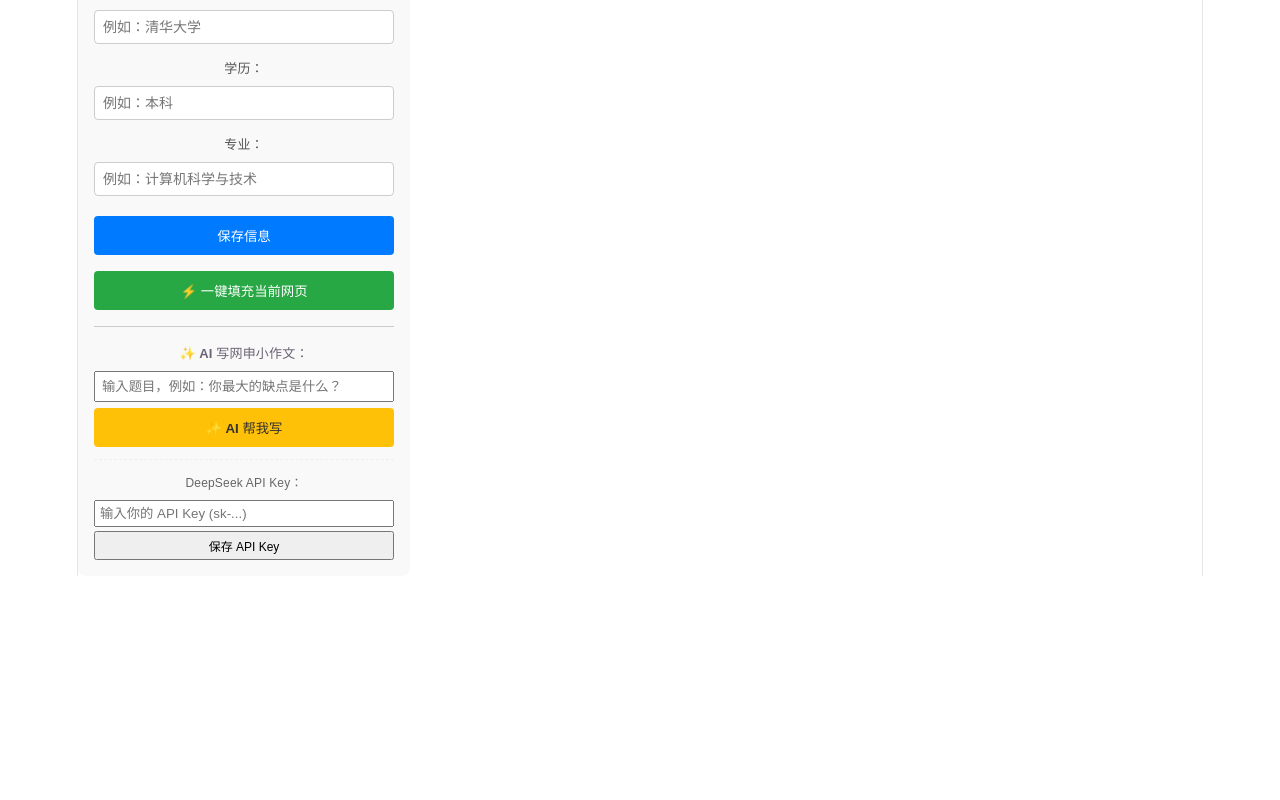
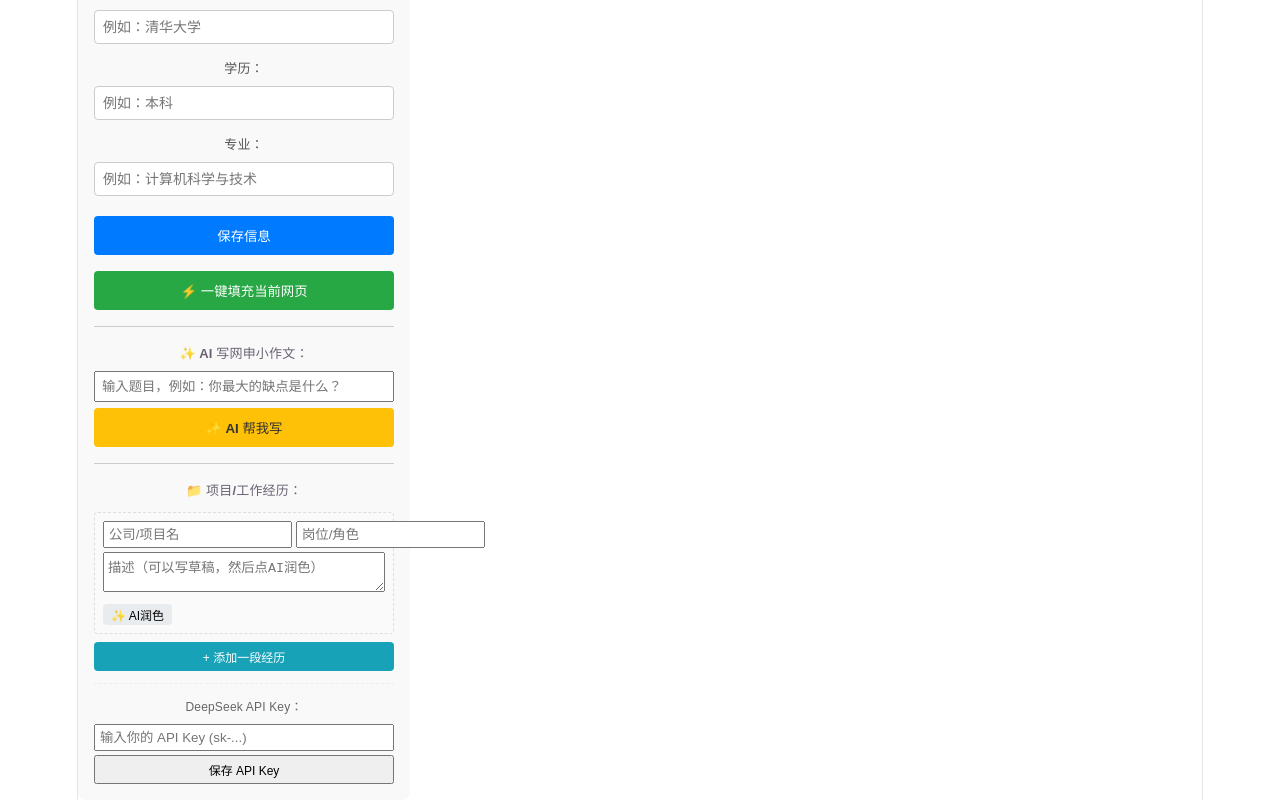
Before and after one commit to ai-code-Yang/recruit-form-auto-fill, a React (Vite) app: page / in a window 1280 px wide. Shown: the part 636-1436 px from the top of the page. Before the commit the page ends 1212 px from the top, so only its background shows below. Built offline with nearby package versions, Linux system fonts and the light colour scheme.

Commit message:
feat: 新增项目/工作经历模块，支持动态增删与AI润色

```diff
--- a/src/App.tsx
+++ b/src/App.tsx
@@ -3,6 +3,13 @@ import './App.css';
 
 // 强行用 as any 绕开 TypeScript 对 chrome 变量的报错
 const chromeApi = (window as any).chrome;
+
+interface Experience {
+  id: string;       // 唯一标识，用于删除和更新
+  title: string;    // 公司名/项目名
+  role: string;     // 岗位/角色
+  description: string; // 详细描述（你手写的草稿）
+}
 
 interface Profile {
   name: string;
@@ -23,13 +30,21 @@ function App() {
   const [aiResult, setAiResult] = useState('');     // AI生成的结果
   const [apiKey, setApiKey] = useState('');         // DeepSeek API Key
   const [loading, setLoading] = useState(false);    // 是否正在生成
+  // [新增] 项目经历列表
+  const [experiences, setExperiences] = useState<Experience[]>([
+  { id: '1', title: '', role: '', description: '' }
+  ]);
+
+  // [新增] 用于记录哪个经历正在被AI润色（防止同时点多个按钮冲突）
+  const [polishingId, setPolishingId] = useState<string | null>(null);
 
   // 页面打开时，从浏览器本地存储读取之前存的数据
   useEffect(() => {
     if (chromeApi && chromeApi.storage) {
-      chromeApi.storage.local.get(['profile', 'apiKey'], (result: any) => {
+      chromeApi.storage.local.get(['profile', 'apiKey','experiences'], (result: any) => {
         if (result.profile) setProfile(result.profile);
         if (result.apiKey) setApiKey(result.apiKey);
+        if (result.experiences) setExperiences(result.experiences);
       });
     }
   }, []);
@@ -37,7 +52,7 @@ function App() {
   // 保存个人信息
   const handleSave = () => {
     if (chromeApi && chromeApi.storage) {
-      chromeApi.storage.local.set({ profile }, () => {
+      chromeApi.storage.local.set({ profile,experiences }, () => {
         alert('✅ 个人信息已保存！');
       });
     }
@@ -182,6 +197,80 @@ function App() {
         )}
       </div>
 
+      {/* [新增] 项目/工作经历区 */}
+    <div style={{ marginTop: '16px', borderTop: '1px solid #ccc', paddingTop: '12px' }}>
+      <label style={{ fontSize: '13px', fontWeight: 'bold' }}>📁 项目/工作经历：</label>
+
+      {experiences.map((exp, index) => (
+        <div key={exp.id} style={{ marginTop: '8px', padding: '8px', border: '1px dashed #ddd', borderRadius: '4px', backgroundColor: '#fafafa' }}>
+          <div style={{ display: 'flex', gap: '4px', marginBottom: '4px' }}>
+            <input type="text" placeholder="公司/项目名" value={exp.title}
+              onChange={(e) => {
+                const newList = [...experiences];
+                newList[index].title = e.target.value;
+                setExperiences(newList);
+              }} style={{ flex: 1, padding: '4px' }} />
+            <input type="text" placeholder="岗位/角色" value={exp.role}
+              onChange={(e) => {
+                const newList = [...experiences];
+                newList[index].role = e.target.value;
+                setExperiences(newList);
+              }} style={{ flex: 1, padding: '4px' }} />
+          </div>
+
+          <textarea placeholder="描述（可以写草稿，然后点AI润色）" value={exp.description} rows={2}
+            onChange={(e) => {
+              const newList = [...experiences];
+              newList[index].description = e.target.value;
+              setExperiences(newList);
+            }} style={{ width: '100%', padding: '4px', boxSizing: 'border-box', marginBottom: '4px' }} />
+
+          <div style={{ display: 'flex', justifyContent: 'space-between' }}>
+            <button
+              onClick={async () => {
+                if (!exp.description) return alert('请先写一点描述，AI才能润色哦');
+                setPolishingId(exp.id);
+                // 【AI润色请求】
+                chromeApi.runtime.sendMessage({
+                  type: 'POLISH_TEXT',
+                  text: exp.description,
+                  apiKey: apiKey
+                }, (response: any) => {
+                  setPolishingId(null);
+                  if (response && response.success) {
+                    const newList = [...experiences];
+                    newList[index].description = response.content;
+                    setExperiences(newList);
+                  } else {
+                    alert('润色失败：' + (response ? response.error : '未知错误'));
+                  }
+                });
+              }}
+              disabled={polishingId === exp.id}
+              style={{ fontSize: '12px', padding: '2px 8px', cursor: 'pointer', backgroundColor: '#e9ecef', border: 'none', borderRadius: '4px' }}
+            >
+              {polishingId === exp.id ? '润色中...' : '✨ AI润色'}
+            </button>
+
+            {experiences.length > 1 && (
+              <button onClick={() => {
+                setExperiences(experiences.filter(e => e.id !== exp.id));
+              }} style={{ fontSize: '12px', padding: '2px 8px', color: 'red', background: 'none', border: 'none', cursor: 'pointer' }}>
+                删除
+              </button>
+            )}
+          </div>
+        </div>
+      ))}
+
+      <button
+        onClick={() => setExperiences([...experiences, { id: Date.now().toString(), title: '', role: '', description: '' }])}
+        style={{ width: '100%', padding: '6px', marginTop: '8px', fontSize: '12px', cursor: 'pointer', backgroundColor: '#17a2b8', color: 'white', border: 'none', borderRadius: '4px' }}
+      >
+        + 添加一段经历
+      </button>
+    </div>
+
       {/* --- API Key 设置区 --- */}
       <div style={{ marginTop: '12px', borderTop: '1px dashed #eee', paddingTop: '8px' }}>
         <label style={{ fontSize: '12px', color: '#666' }}>DeepSeek API Key：</label>
```
Also changed, not shown: public/background.js (+30 -0 lines).
